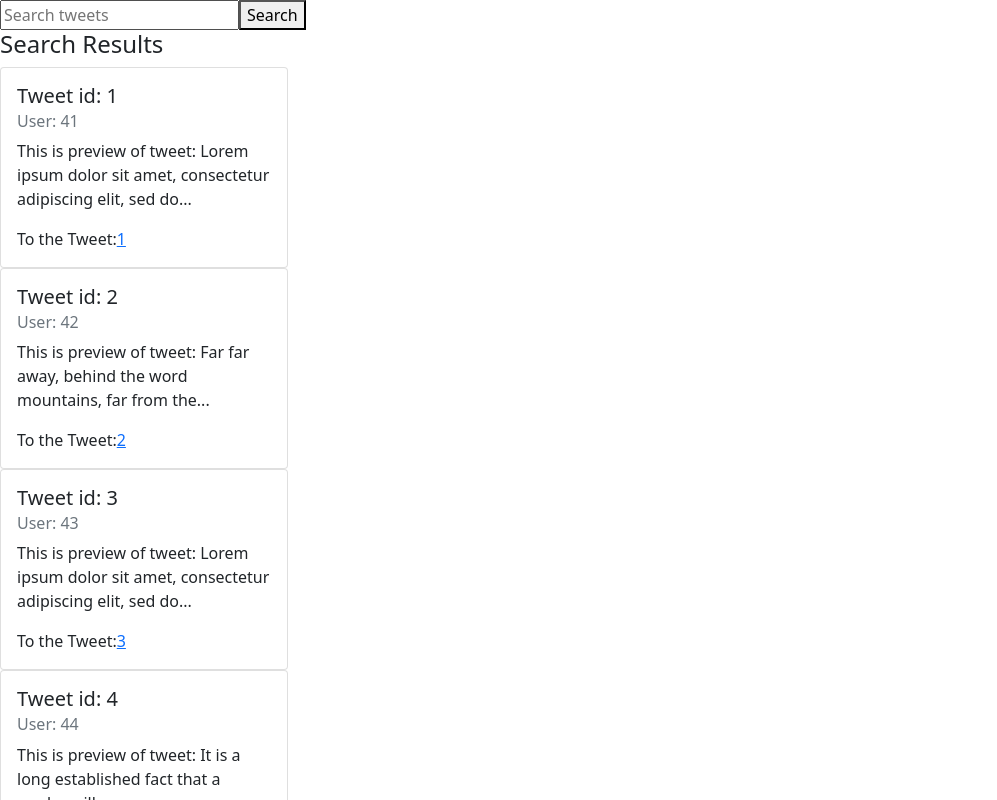
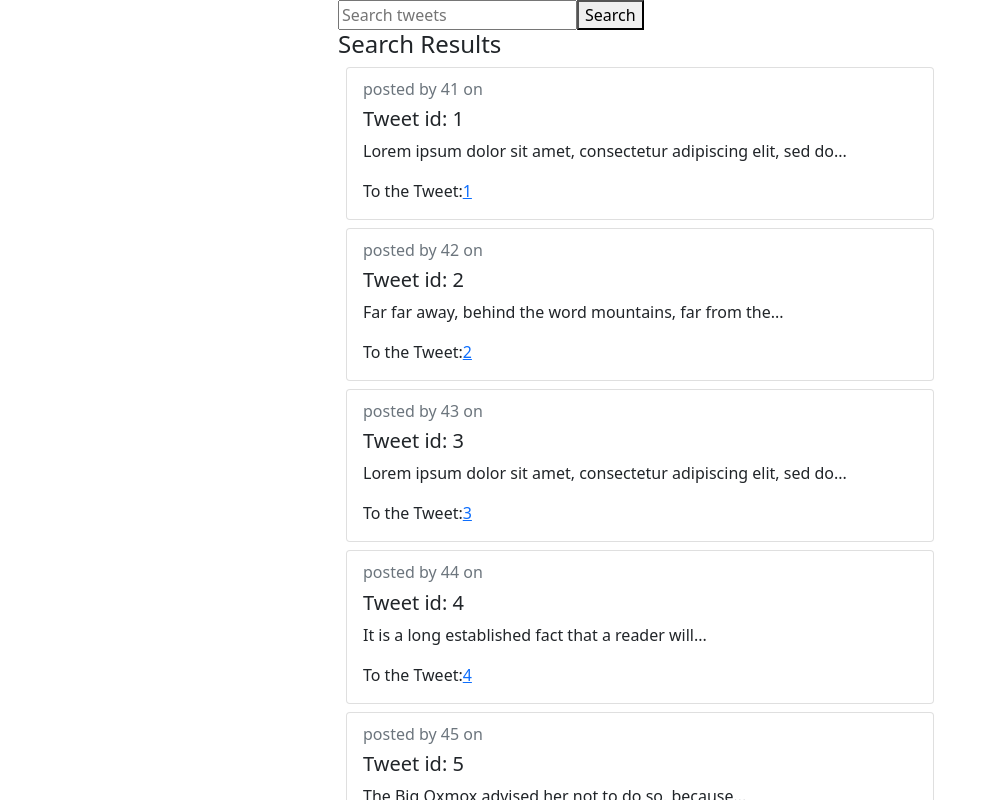
Before and after one commit to tuttiamore/mini_twitter, a React (Create React App) app: page /search in a window 1280 px wide. Shown: the top 800 px of the page, without its empty margins (0-997 px from the left). Built offline with nearby package versions, Linux system fonts and the light colour scheme.

Commit message:
add basic styling

```diff
--- a/src/App.js
+++ b/src/App.js
@@ -22,18 +22,22 @@ function App() {
 
   return (
     <>
-      <header>
+      <div className="container-fluid d-flex flex-column align-items-center">
+        <header className="container w-50">
           <Navbar setSearchQuery={setSearchQuery}></Navbar>
         </header>
 
-      <main>
+        <main className="container w-50">
           {/* inside each component, wrap html in <section> */}
           <Switch>
             <Route path="/tweet/:id?">
               <TweetDetails tweets={tweets}></TweetDetails>
             </Route>
             <Route path="/search">
-            <SearchResults tweets={tweets} searchQuery={searchQuery}></SearchResults>
+              <SearchResults
+                tweets={tweets}
+                searchQuery={searchQuery}
+              ></SearchResults>
             </Route>
             <Route path="/userinfo">
               <UserInfo tweets={tweets} userInfo={userInfo}></UserInfo>
@@ -47,6 +51,7 @@ function App() {
         {/* <footer>
         <Footer></Footer>
       </footer> */}
+      </div>
     </>
   );
 }
--- a/src/TweetDetails.js
+++ b/src/TweetDetails.js
@@ -1,16 +1,17 @@
-import { useParams } from 'react-router-dom';
+import { useParams } from "react-router-dom";
 
 export default function TweetDetails({ tweets }) {
   const { id } = useParams();
-  const tweet = tweets.filter((tweet) => tweet.id === id)[0];
+  const tweet = tweets.filter((tweet) => tweet.id == id)[0];
   return (
     <>
-      <div className="card" style={{ width: '18rem' }}>
+      <div className="card">
         <div className="card-body">
-          <h5 className="card-title">Tweet id: {tweet.id}</h5>
           <h6 className="card-subtitle mb-2 text-muted">
             User: {tweet.id_user}
           </h6>
+          <h5 className="card-title">Tweet id: {tweet.id}</h5>
+
           <p className="card-text">{tweet.text}</p>
         </div>
       </div>
@@ -19,15 +20,6 @@ export default function TweetDetails({ tweets }) {
       {/* Franz' code for testing routing below ,can be deleted */}
       {/* <p>Here are details of tweet with id {tweet.id} </p> */}
       {/* Franz' code for testing routing above, can be deleted */}
-      <div class="d-flex justify-content-center">
-        <div class="card w-75">
-          <div class="card-body">
-            <h5 class="card-title">Id number: {tweet.id}</h5>
-            <p class="card-text">{tweet.text}</p>
-            {/* <p class="card-text">{tweet.date}</p> */}
-          </div>
-        </div>
-      </div>
     </>
   );
 }
--- a/src/TweetPreview.js
+++ b/src/TweetPreview.js
@@ -1,23 +1,22 @@
-import { Link } from 'react-router-dom';
+import { Link } from "react-router-dom";
 export default function TweetPreview({ tweet }) {
   function preview(string) {
-    return string.split(' ').slice(0, 10).join(' ');
+    return string.split(" ").slice(0, 10).join(" ");
   }
 
+  console.log(tweet.date);
 
   return (
     <>
       {/* Franz' code for testing routing below ,can be deleted */}
 
-      <div className="card" style={{ width: '18rem' }}>
+      <div className="card m-2">
         <div className="card-body">
+          <h6 className="card-subtitle mb-2 text-muted">
+            posted by {tweet.id_user} on
+          </h6>
           <h5 className="card-title">Tweet id: {tweet.id}</h5>
-          <h6 className="card-subtitle mb-2 text-muted">
-            User: {tweet.id_user}
-          </h6>
-          <p className="card-text">
-            This is preview of tweet: {preview(tweet.text)}...
-          </p>
+          <p className="card-text">{preview(tweet.text)}...</p>
           To the Tweet:
           <Link to={`/tweet/${tweet.id}`}>{tweet.id}</Link>
         </div>
--- a/src/index.css
+++ b/src/index.css
@@ -1,13 +1,17 @@
 body {
   margin: 0;
-  font-family: -apple-system, BlinkMacSystemFont, 'Segoe UI', 'Roboto', 'Oxygen',
-    'Ubuntu', 'Cantarell', 'Fira Sans', 'Droid Sans', 'Helvetica Neue',
+  font-family: -apple-system, BlinkMacSystemFont, "Segoe UI", "Roboto", "Oxygen",
+    "Ubuntu", "Cantarell", "Fira Sans", "Droid Sans", "Helvetica Neue",
     sans-serif;
   -webkit-font-smoothing: antialiased;
   -moz-osx-font-smoothing: grayscale;
 }
 
 code {
-  font-family: source-code-pro, Menlo, Monaco, Consolas, 'Courier New',
+  font-family: source-code-pro, Menlo, Monaco, Consolas, "Courier New",
     monospace;
 }
+
+.container-main {
+  width: 70vw;
+}
```
Lines whose indentation alone changed are shown as unchanged.
